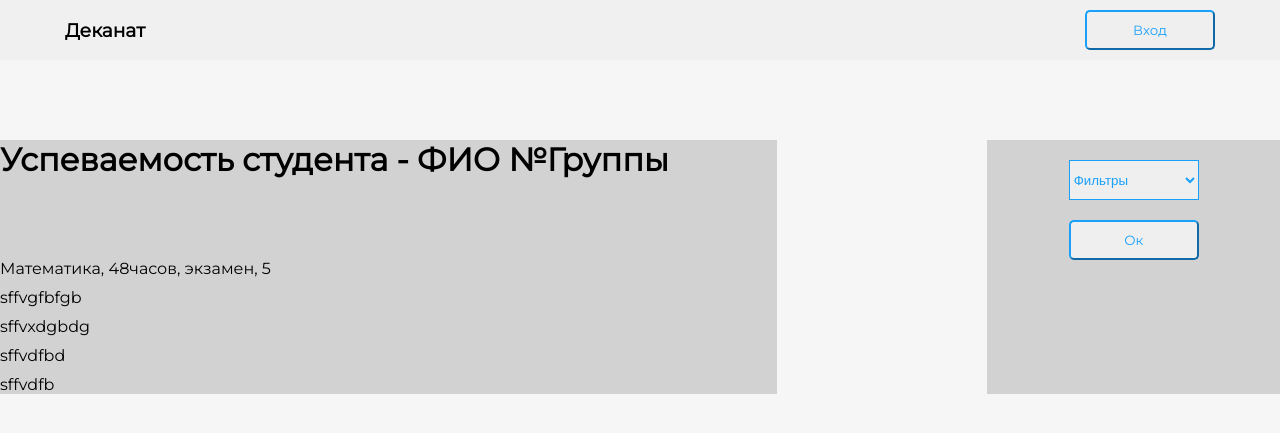
After one commit to gr421nidan/pop-it-mvc, a PHP site: template views/employees/gradeStudent.php in a window 1280 px wide. The commit adds this page. Shown: the top 433 px of the page. Run offline with PHP 8.4, Linux system fonts and the light colour scheme; the template is opened without the code that fills it, so the values that code supplies are empty.

Commit message:
Верстка страницы успеваемости определённого студента

```diff
--- a/app/Controller/Employees.php
+++ b/app/Controller/Employees.php
@@ -56,4 +56,9 @@ class Employees
     {
         return new View('employees.group');
     }
+
+    public function studentGrade(Request $request): string
+    {
+        return new View('employees.gradeStudent');
+    }
 }
--- a/routes/web.php
+++ b/routes/web.php
@@ -15,5 +15,5 @@ Route::add('GET','/groups', [Controller\Employees::class, 'groups'])->middleware
 Route::add('GET','/disciplines', [Controller\Employees::class, 'disciplines'])->middleware('auth', 'roleEmployees');
 Route::add('GET','/gradeStudents', [Controller\Employees::class, 'gradeStudents'])->middleware('auth', 'roleEmployees');
 Route::add('GET','/groups/group', [Controller\Employees::class, 'group'])->middleware('auth', 'roleEmployees');
-
+Route::add('GET','/student/grade', [Controller\Employees::class, 'studentGrade'])->middleware('auth', 'roleEmployees');
 //->middleware('auth')
--- /dev/null
+++ b/views/employees/gradeStudent.php
@@ -0,0 +1,33 @@
+<div class="content_discipline">
+    <div class="discipline_columns">
+        <h1>Успеваемость студента - ФИО №Группы</h1>
+        <ul class="discipline_list">
+            <li>Математика, 48часов, экзамен, 5</li>
+            <li>sffvgfbfgb</li>
+            <li>sffvxdgbdg</li>
+            <li>sffvdfbd</li>
+            <li>sffvdfb</li>
+
+        </ul>
+    </div>
+    <div class="discipline_columns_two">
+        <select class="discipline_filter">
+            <option value="">Фильтры</option>
+            <optgroup label="Вид контроля">
+                <option>Экзамен</option>
+                <option>Практика</option>
+                <option>Семинар</option>
+                <option>Лекция</option>
+                <option>Коллоквиум</option>
+            </optgroup>
+            <optgroup label="Количество часов">
+                <option>48</option>
+                <option>52</option>
+                <option>81</option>
+                <option>112</option>
+
+            </optgroup>
+        </select>
+        <button class="button_ok">Ок</button>
+    </div>
+</div>
--- a/views/employees/students.php
+++ b/views/employees/students.php
@@ -6,7 +6,7 @@
         $i=1;
         foreach ($students as $student){
                 $group = $student->group->name;
-                echo "<a href=''><li class='student_in_list'> <span class='counter'>$i</span>$student->first_name $student->last_name $student->patronymic $group гр.</li></a>";
+                echo "<a href='".app()->route->getUrl('/student/grade')."'><li class='student_in_list'> <span class='counter'>$i</span>$student->first_name $student->last_name $student->patronymic $group гр.</li></a>";
                 $i++;
             }
         ?>
```
